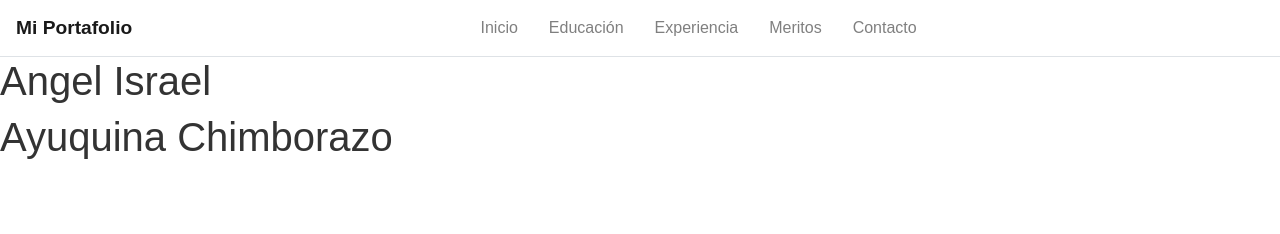
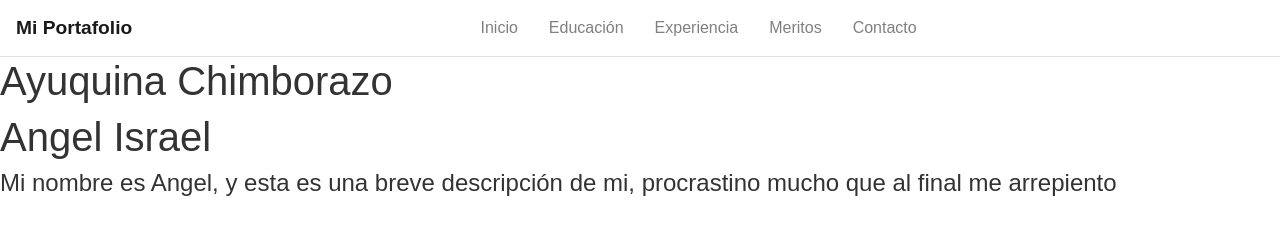
Before and after one commit to T1Angel4220/PracticaGit4A_AyuquinaAngel, a plain HTML site: page index.html in a window 1280 px wide. Drawn offline with nearby package versions, Linux system fonts and the light colour scheme.

Commit message:
Se agregón un resumen de mi CV

```diff
--- a/index.html
+++ b/index.html
@@ -62,8 +62,9 @@
 
 
         <section >
+            <h1>Ayuquina Chimborazo</h1>
             <h1>Angel Israel</h1>
-            <h1>Ayuquina Chimborazo</h1>
+            <h4>Mi nombre es Angel, y esta es una breve descripción de mi, procrastino mucho que al final me arrepiento</h4>
         </section>
     </main>
 
```
